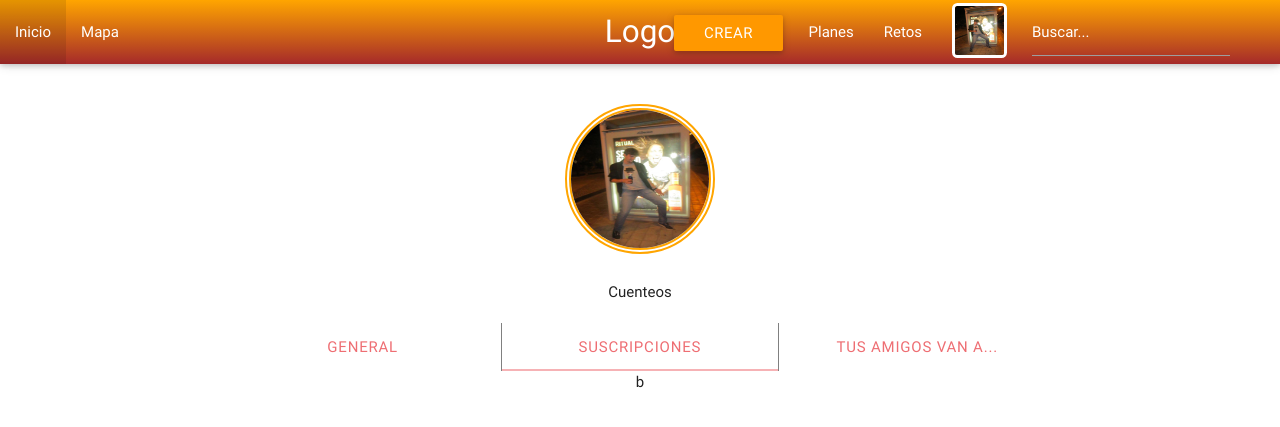
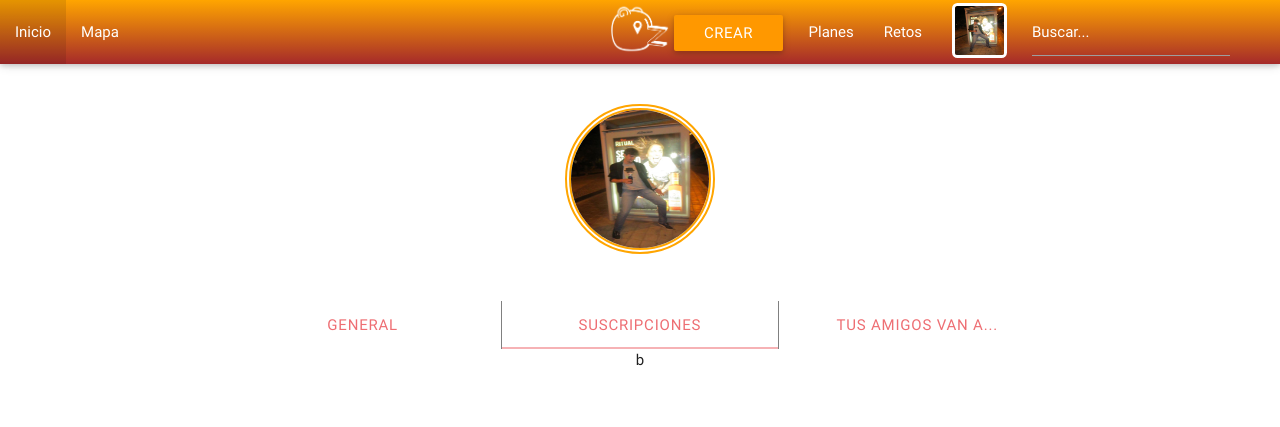
Before and after one commit to alejandroav/HotShit2, a PHP site: page /frontpage.php in a window 1280 px wide. Shown: the top 427 px of the page. Run offline with PHP 8.4, Linux system fonts and the light colour scheme; style sheets or scripts are compiled from the project's sources.

Commit message:
el loguito

```diff
--- a/web-client/frontpage.php
+++ b/web-client/frontpage.php
@@ -18,7 +18,7 @@
 	<div class="navbar-fixed">
 		<nav>
 			<div class="nav-wrapper">
-				<a href="#" class="brand-logo center">Logo</a>
+				<a href="#" class="brand-logo center"><img class="logo-central" src="resources/img/logo-2-negativo.png"></a>
 				<ul id="nav-mobile" class="left hide-on-med-and-down">
 					<li><a href="javaScript:void(0)" id="inicio-but">Inicio</a></li>
 					<li><a href="javaScript:void(0)" id="mapa-but">Mapa</a></li>
--- a/web-client/pages/perfil.html
+++ b/web-client/pages/perfil.html
@@ -4,8 +4,8 @@
 	</div>
 </div>
 <div class="row center-align">
-	<div class="col s4 offset-s4">
-	Cuenteos
+	<div class="col s12 m10 l6 offset-m1 offset-m3">
+
 	</div>
 </div>
   <div class="row center-align">
--- a/web-client/resources/css/frontpage.css
+++ b/web-client/resources/css/frontpage.css
@@ -15,6 +15,10 @@
 
 	border-radius:10%;
 	border:3px solid white;
+}
+.logo-central{
+	width:60px;
+	height:60px;
 }
 /* buscador mas copiao que la macarena*/
 .searchform {
```
Also changed, not shown: web-client/resources/img/logo-2-negativo.png (added), web-client/resources/img/logo-2-negativo2.png (added).
